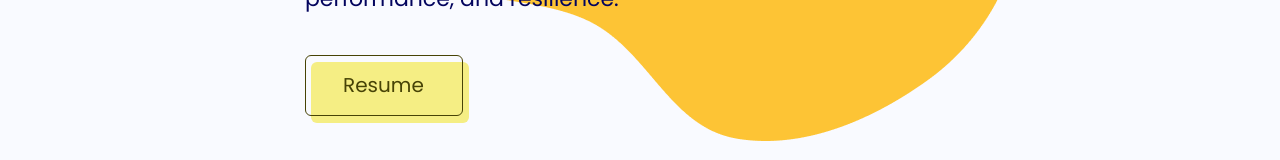
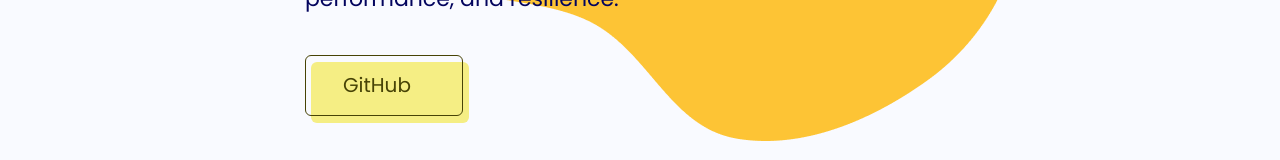
Before and after one commit to BREADLuVER/portfolio, a React (Vite) app: page /tablet-2 in a window 1280 px wide. Shown: the part 602-762 px from the top of the page. Built offline with nearby package versions, Linux system fonts and the light colour scheme.

Commit message:
Refactor PortfolioSimple and TabletScreen components by removing redundant Group instances and updating properties to include 'type="github"'. Deleted outdated resume.pdf file to streamline project documentation.

```diff
--- a/src/screens/PortfolioSimple/PortfolioSimple.jsx
+++ b/src/screens/PortfolioSimple/PortfolioSimple.jsx
@@ -103,7 +103,6 @@
                     </div>
 
                     <div className="buttons">
-                      <Group className="group-5" property1="default" />
                       <Group className="group-5" property1="default" type="github" />
                     </div>
                   </div>
@@ -134,7 +133,6 @@
                       </div>
 
                       <div className="buttons">
-                        <Group className="group-5" property1="default" />
                         <Group className="group-5" property1="default" type="github" />
                       </div>
                     </div>
--- a/src/screens/TabletScreen/TabletScreen.jsx
+++ b/src/screens/TabletScreen/TabletScreen.jsx
@@ -29,7 +29,7 @@
               </div>
 
               <div className="group-wrapper">
-                <Group className="group-instance" property1="default" />
+                <Group className="group-instance" property1="default" type="github" />
               </div>
             </div>
           </div>
```
Also changed, not shown: 1 other file (tests, documents, lock files or other folders).
